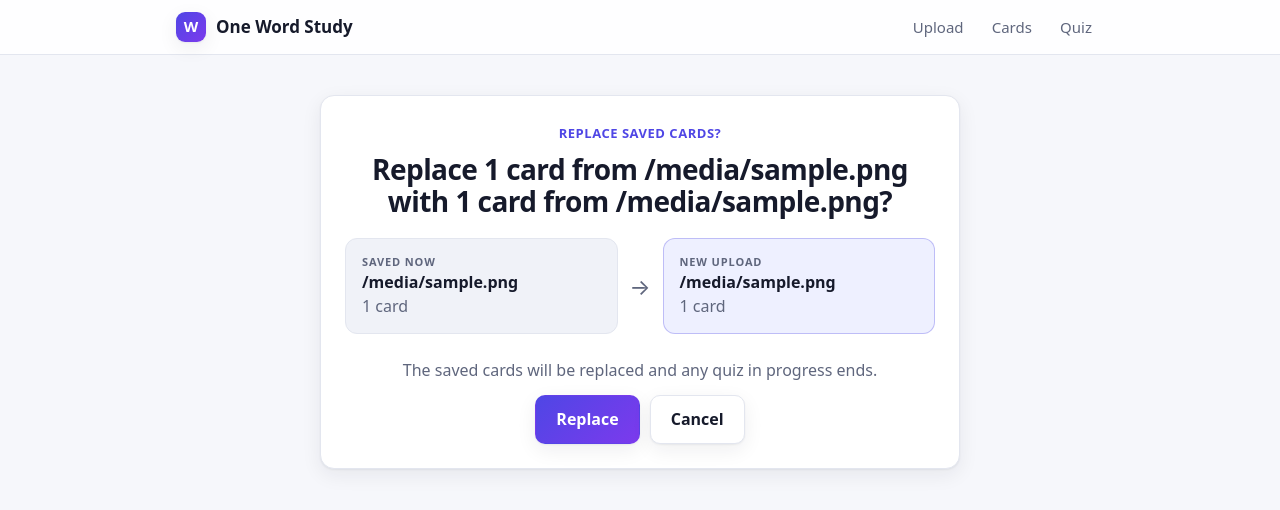
After one commit to StroDan/one-word-study, a Flask app: template templates/confirm.html in a window 1280 px wide. The commit adds this page. Shown: the top 510 px of the page. Run offline with Flask 3, Linux system fonts and the light colour scheme; the template is opened without the code that fills it: most values are stand-ins (such as "Sample title", 1, 10 or a date in 2020).

Commit message:
Save cards to ~/.one-word-study, keep them on failed uploads and confirm before replacing (R10)
Co-Authored-By: Claude Opus 5.5 <noreply@anthropic.com>

```diff
--- a/app.py
+++ b/app.py
@@ -3,64 +3,115 @@ from __future__ import annotations
 
 import os
 import uuid
+from pathlib import Path
 
 from flask import Flask, redirect, render_template, request, session, url_for
 
-from flashcards import PdfReadError, build_quiz, cards_from_pdf, check_answer
+from flashcards import (
+    PdfReadError,
+    build_quiz,
+    cards_from_pdf,
+    check_answer,
+    load_cards,
+    save_cards,
+)
 
 MAX_UPLOAD_MB = 50
 NO_FILE_MESSAGE = "Please choose a PDF file."
 BAD_PDF_MESSAGE = "Could not read this file as a PDF."
 TOO_LARGE_MESSAGE = f"This PDF is too large (limit is {MAX_UPLOAD_MB} MB)."
+# R10: outside the repository, so saved cards are never committed.
+DEFAULT_SAVE_PATH = Path.home() / ".one-word-study" / "cards.json"
 
 
-def create_app() -> Flask:
+def create_app(save_path: str | os.PathLike | None = None) -> Flask:
     app = Flask(__name__)
     app.secret_key = os.urandom(32)  # local only; sessions reset when the server restarts
     app.config["MAX_CONTENT_LENGTH"] = MAX_UPLOAD_MB * 1024 * 1024
+    save_path = Path(save_path) if save_path is not None else DEFAULT_SAVE_PATH
 
-    # Per-browser state kept in memory: {session id: {"cards", "quiz", "index", "score", "feedback"}}
+    # R10: the saved cards, shared by every browser tab. "version" goes up on each
+    # replace, so a quiz built from older cards is dropped.
+    loaded = load_cards(save_path)
+    deck = {"filename": loaded[0] if loaded else None,
+            "cards": loaded[1] if loaded else [],
+            "version": 0}
+
+    # Per-browser state kept in memory:
+    # {session id: {"version", "quiz", "index", "score", "feedback", "pending"}}
     store: dict[str, dict] = {}
 
+    def session_state() -> dict:
+        sid = session.setdefault("sid", uuid.uuid4().hex)
+        data = store.setdefault(sid, {"version": None, "quiz": None, "pending": None})
+        if data["version"] != deck["version"]:
+            data.update(version=deck["version"], quiz=None)
+        return data
+
     def state() -> dict | None:
-        sid = session.get("sid")
-        return store.get(sid) if sid else None
+        """This browser's quiz state, or None when there are no cards yet."""
+        if not deck["cards"]:
+            return None
+        data = session_state()
+        if data["quiz"] is None:
+            new_quiz(data)
+        return data
 
     def new_quiz(data: dict) -> None:
-        data.update(quiz=build_quiz(data["cards"]), index=0, score=0, feedback=None)
+        data.update(quiz=build_quiz(deck["cards"]), index=0, score=0, feedback=None)
+
+    def upload_page(message: str):
+        return render_template("index.html", message=message, deck=deck)
 
     @app.get("/")
     def index():
-        return render_template("index.html")
+        return render_template("index.html", deck=deck)
 
     @app.post("/upload")
     def upload():
-        sid = session.setdefault("sid", uuid.uuid4().hex)
-        store.pop(sid, None)  # any new upload replaces the previous cards
+        # R10: read the new PDF first; the saved cards stay unless it is usable.
         file = request.files.get("pdf")
         if file is None or not file.filename:
-            return render_template("index.html", message=NO_FILE_MESSAGE), 400
+            return upload_page(NO_FILE_MESSAGE), 400
         try:
             cards, message = cards_from_pdf(file.stream)
         except PdfReadError:
-            return render_template("index.html", message=BAD_PDF_MESSAGE), 400
+            return upload_page(BAD_PDF_MESSAGE), 400
         if message:
-            return render_template("index.html", message=message)
-        data = {"cards": cards, "filename": file.filename}
-        new_quiz(data)
-        store[sid] = data
+            return upload_page(message)
+        pending = {"filename": file.filename, "cards": cards}
+        if not deck["cards"]:
+            replace_deck(pending)
+            return redirect(url_for("cards"))
+        session_state()["pending"] = pending
+        return render_template("confirm.html", old=deck, new=pending)
+
+    @app.post("/upload/replace")
+    def replace():
+        data = session_state()
+        if data["pending"] is not None:
+            replace_deck(data["pending"])
         return redirect(url_for("cards"))
+
+    @app.post("/upload/cancel")
+    def cancel():
+        session_state()["pending"] = None
+        return redirect(url_for("cards"))
+
+    def replace_deck(new: dict) -> None:
+        save_cards(save_path, new["filename"], new["cards"])
+        deck.update(filename=new["filename"], cards=new["cards"], version=deck["version"] + 1)
+        session_state()["pending"] = None
 
     @app.errorhandler(413)
     def too_large(_error):
-        return render_template("index.html", message=TOO_LARGE_MESSAGE), 413
+        return upload_page(TOO_LARGE_MESSAGE), 413
 
     @app.get("/cards")
     def cards():
-        data = state()
-        if data is None:
+        if not deck["cards"]:
             return redirect(url_for("index"))
-        return render_template("cards.html", cards=data["cards"], filename=data["filename"])
+        return render_template("cards.html", cards=deck["cards"], filename=deck["filename"])
 
     @app.get("/quiz")
     def quiz():
--- /dev/null
+++ b/templates/confirm.html
@@ -0,0 +1,40 @@
+{% extends "base.html" %}
+{% macro count(n) %}{{ n }} card{{ "" if n == 1 else "s" }}{% endmacro %}
+{% block styles %}
+    .confirm { text-align: center; }
+    .confirm h1 { font-size: clamp(22px, 3.4vw, 28px); }
+    .swap {
+      display: grid; grid-template-columns: 1fr auto 1fr; gap: 12px; align-items: center;
+      margin: 20px 0 24px; text-align: left;
+    }
+    .swap .side { background: var(--surface-2); border: 1px solid var(--line); border-radius: 12px; padding: 14px 16px; min-width: 0; }
+    .swap .side.new { background: var(--accent-soft); border-color: color-mix(in srgb, var(--accent) 30%, transparent); }
+    .swap .label { font-size: 11px; font-weight: 700; letter-spacing: .08em; text-transform: uppercase; color: var(--muted); }
+    .swap .file { font-weight: 600; overflow-wrap: anywhere; }
+    .swap .arrow { font-size: 22px; color: var(--muted); }
+    .confirm .actions { display: flex; gap: 10px; justify-content: center; flex-wrap: wrap; }
+    @media (max-width: 480px) {
+      .swap { grid-template-columns: 1fr; }
+      .swap .arrow { transform: rotate(90deg); justify-self: center; }
+    }
+{% endblock %}
+{% block content %}
+<div class="narrow">
+  <div class="panel confirm">
+    <span class="eyebrow">Replace saved cards?</span>
+    <h1>Replace {{ count(old.cards|length) }} from {{ old.filename }} with {{ count(new.cards|length) }} from {{ new.filename }}?</h1>
+    <div class="swap">
+      <div class="side"><div class="label">Saved now</div><div class="file">{{ old.filename }}</div>
+        <div class="muted">{{ count(old.cards|length) }}</div></div>
+      <div class="arrow" aria-hidden="true">&rarr;</div>
+      <div class="side new"><div class="label">New upload</div><div class="file">{{ new.filename }}</div>
+        <div class="muted">{{ count(new.cards|length) }}</div></div>
+    </div>
+    <p class="muted">The saved cards will be replaced and any quiz in progress ends.</p>
+    <div class="actions">
+      <form action="/upload/replace" method="post"><button type="submit">Replace</button></form>
+      <form action="/upload/cancel" method="post"><button type="submit" class="secondary">Cancel</button></form>
+    </div>
+  </div>
+</div>
+{% endblock %}
```
Also changed, not shown: templates/index.html (+14 -0 lines).
